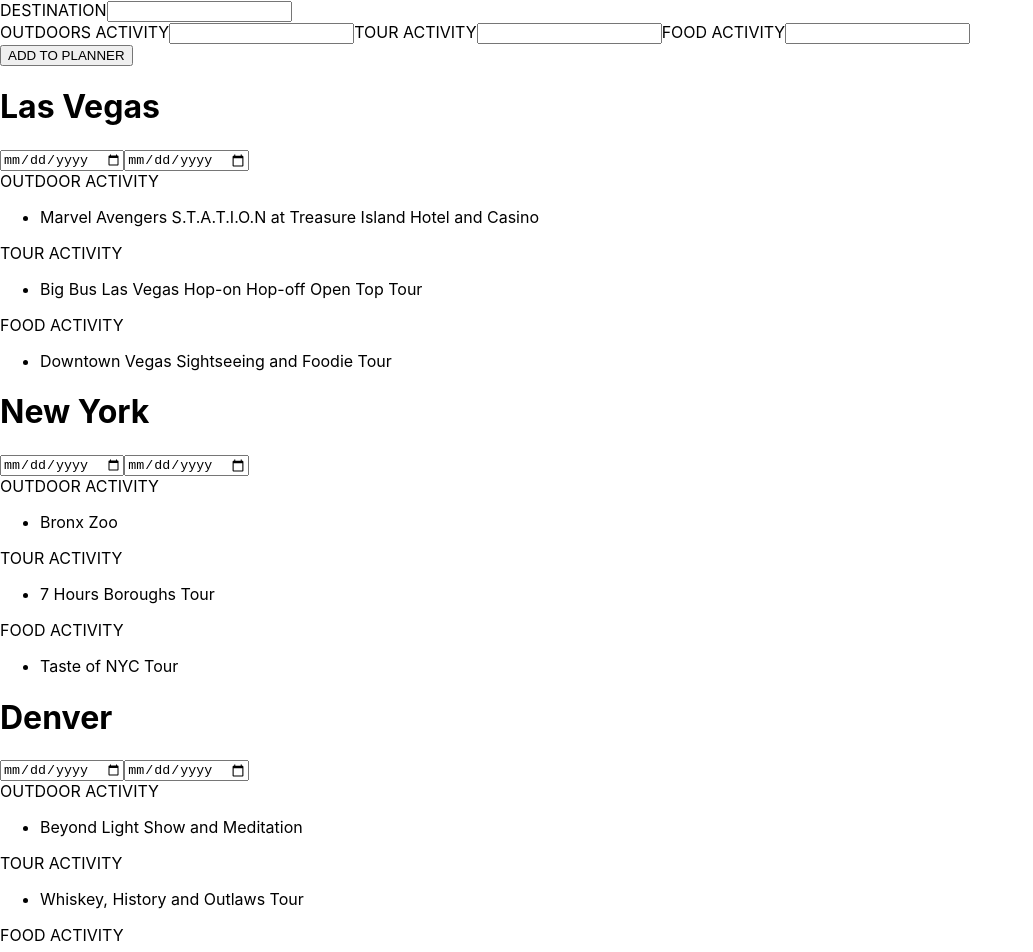
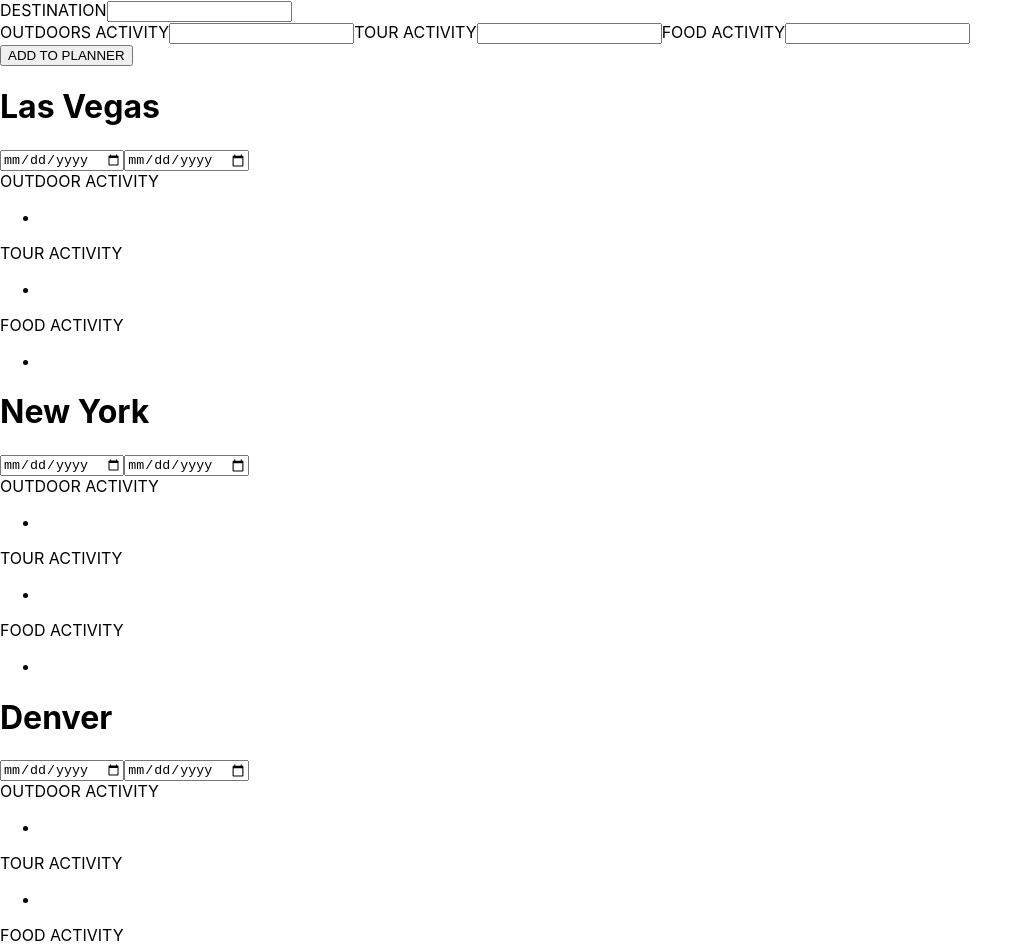
Before and after one commit to CoderGirlKenya/vacation-planner, a React (Create React App) app: page / in a window 1280 px wide. Shown: the top 952 px of the page, without its empty margins (0-1033 px from the left). Built offline with nearby package versions, Linux system fonts and the light colour scheme.

Commit message:
removed activityType to restructure array

```diff
--- a/src/App.js
+++ b/src/App.js
@@ -28,9 +28,9 @@
         key={Math.random().toString()}
         id={vacation.id}
         destination={vacation.destination}
-        outdoors={vacation.activityType.outdoors}
-        tours = {vacation.activityType.tours}
-        food = {vacation.activityType.food}
+        outdoors={vacation.outdoors}
+        tours = {vacation.tours}
+        food = {vacation.food}
        />
         ))}
 
--- a/src/Components/NewVacationForm.js
+++ b/src/Components/NewVacationForm.js
@@ -37,9 +37,9 @@
                const vacationData = {
                             id: Math.random().toString(),
                     destination: enteredDestination,
-                    activityType: {outdoors: outdoors,
+                     outdoors: outdoors,
                                     tours: tours,
-                                    food: food,}
+                                    food: food,
                 }
 
                 props.onSaveVacation(vacationData)
--- a/src/Data/VacationList.js
+++ b/src/Data/VacationList.js
@@ -2,28 +2,22 @@
     {
       id: Math.random().toString(),
       destination: "Las Vegas",
-      activityType: {
-        outdoors:"Marvel Avengers S.T.A.T.I.O.N at Treasure Island Hotel and Casino",
-        tours:"Big Bus Las Vegas Hop-on Hop-off Open Top Tour",
-        food:"Downtown Vegas Sightseeing and Foodie Tour",
-      },
+        outdoorsActivity:"Marvel Avengers S.T.A.T.I.O.N at Treasure Island Hotel and Casino",
+        toursActivity:"Big Bus Las Vegas Hop-on Hop-off Open Top Tour",
+        foodActivity:"Downtown Vegas Sightseeing and Foodie Tour",
     },
     {
       id: Math.random().toString(),
       destination: "New York",
-      activityType: {
-        outdoors: "Bronx Zoo",
-        tours: "7 Hours Boroughs Tour",
-        food: "Taste of NYC Tour",
-      },
+        outdoorsActivity: "Bronx Zoo",
+        toursActivity: "7 Hours Boroughs Tour",
+        foodActivity: "Taste of NYC Tour",
     },
     {
       id: Math.random().toString(),
       destination: "Denver",
-      activityType: {
-        outdoors:"Beyond Light Show and Meditation",
-        tours: "Whiskey, History and Outlaws Tour",
-        food: "The Dinner Detective Murder Mystery Dinner Show",
-      },
+        outdoorsActivity:"Beyond Light Show and Meditation",
+        toursActivity: "Whiskey, History and Outlaws Tour",
+        foodActivity: "The Dinner Detective Murder Mystery Dinner Show",
     },
   ];
```
